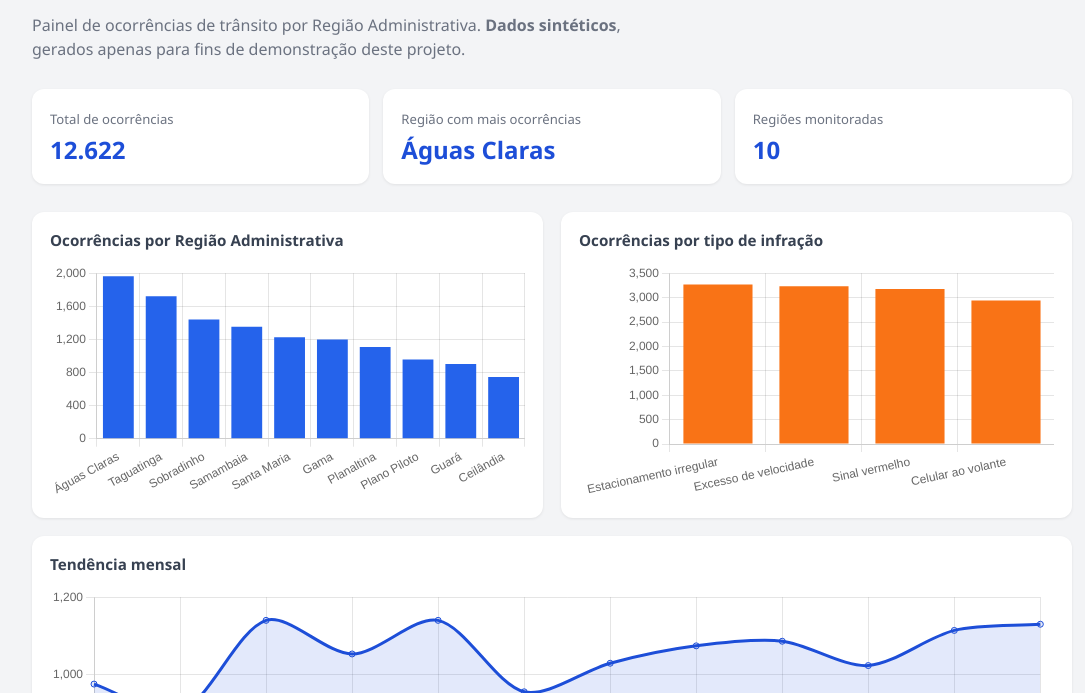
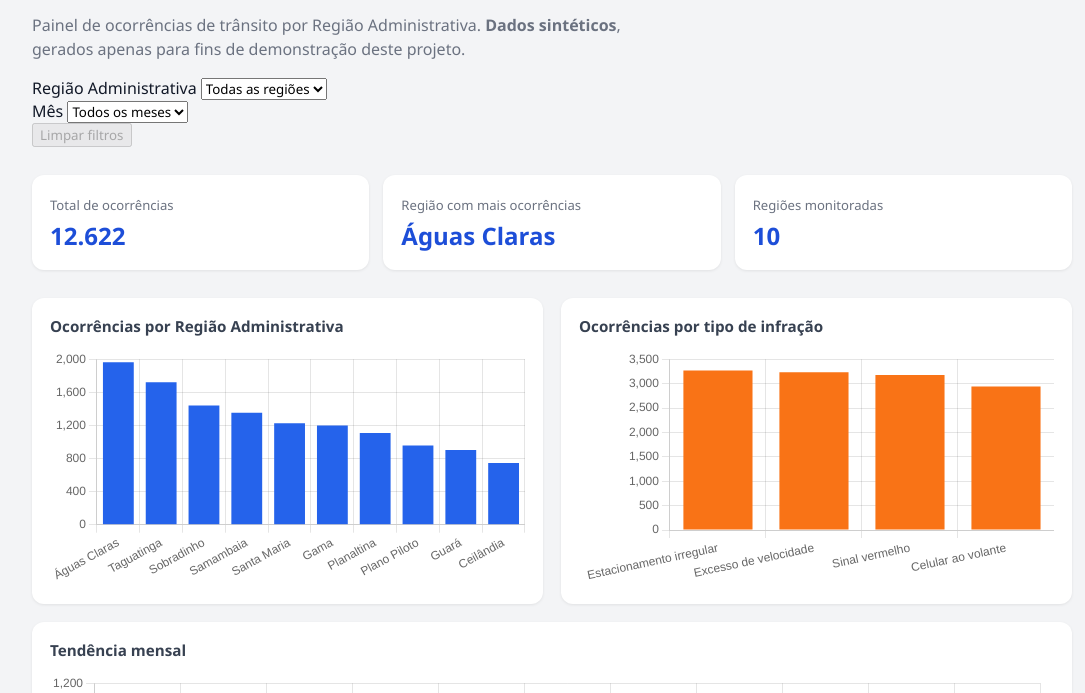
Before and after one commit to Rafael-Pedra-7325/df-em-numeros-dashboard, a plain HTML site: page index.html in a window 1280 px wide. Shown: the part 107-800 px from the top of the page, without its empty margins (88-1173 px from the left). Drawn offline with nearby package versions, Linux system fonts and the light colour scheme.

Commit message:
Enhance index.html with filters and accessibility updates
Added filters for region and month selection, along with a clear filters button. Updated canvas elements with appropriate aria-labels for accessibility.

```diff
--- a/index.html
+++ b/index.html
@@ -1,11 +1,11 @@
 <!DOCTYPE html>
 <html lang="pt-br">
 <head>
-<meta charset="UTF-8" />
-<meta name="viewport" content="width=device-width, initial-scale=1.0" />
-<title>DF em Números — Dashboard de Trânsito</title>
-<script src="https://cdnjs.cloudflare.com/ajax/libs/Chart.js/4.4.4/chart.umd.min.js"></script>
-<link rel="stylesheet" href="style.css" />
+  <meta charset="UTF-8" />
+  <meta name="viewport" content="width=device-width, initial-scale=1.0" />
+  <title>DF em Números — Dashboard de Trânsito</title>
+  <script src="https://cdnjs.cloudflare.com/ajax/libs/Chart.js/4.4.4/chart.umd.min.js"></script>
+  <link rel="stylesheet" href="style.css" />
 </head>
 <body>
   <main class="container">
@@ -17,20 +17,42 @@
       </p>
     </header>
 
-    <section class="kpis" id="kpis"></section>
+    <section class="filtros" aria-label="Filtros do painel">
+      <div class="campo-filtro">
+        <label for="filtro-regiao">Região Administrativa</label>
+        <select id="filtro-regiao">
+          <option value="todas">Todas as regiões</option>
+        </select>
+      </div>
+
+      <div class="campo-filtro">
+        <label for="filtro-mes">Mês</label>
+        <select id="filtro-mes">
+          <option value="todos">Todos os meses</option>
+        </select>
+      </div>
+
+      <button type="button" id="btn-limpar" class="btn-limpar" disabled>
+        Limpar filtros
+      </button>
+    </section>
+
+    <div id="mensagem-erro" class="alerta-erro" role="alert" hidden></div>
+
+    <section class="kpis" id="kpis" aria-live="polite"></section>
 
     <section class="graficos">
       <div class="cartao-grafico">
         <h2>Ocorrências por Região Administrativa</h2>
-        <canvas id="grafico-regiao"></canvas>
+        <canvas id="grafico-regiao" aria-label="Gráfico de barras de ocorrências por região"></canvas>
       </div>
       <div class="cartao-grafico">
         <h2>Ocorrências por tipo de infração</h2>
-        <canvas id="grafico-tipo"></canvas>
+        <canvas id="grafico-tipo" aria-label="Gráfico de barras de ocorrências por tipo de infração"></canvas>
       </div>
       <div class="cartao-grafico largo">
         <h2>Tendência mensal</h2>
-        <canvas id="grafico-mes"></canvas>
+        <canvas id="grafico-mes" aria-label="Gráfico de linha de tendência mensal"></canvas>
       </div>
     </section>
   </main>
```
